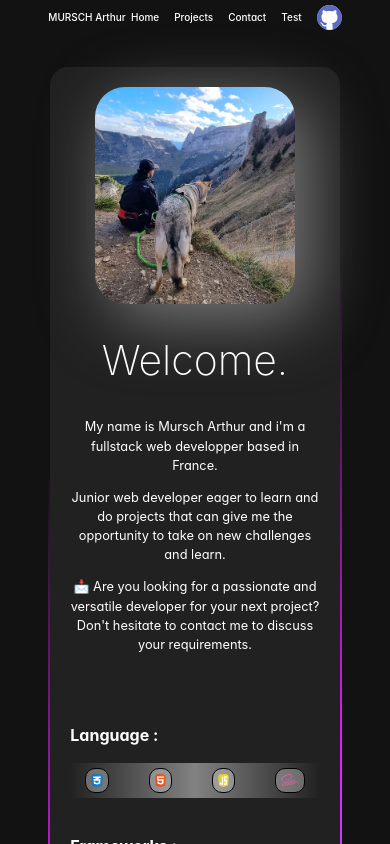
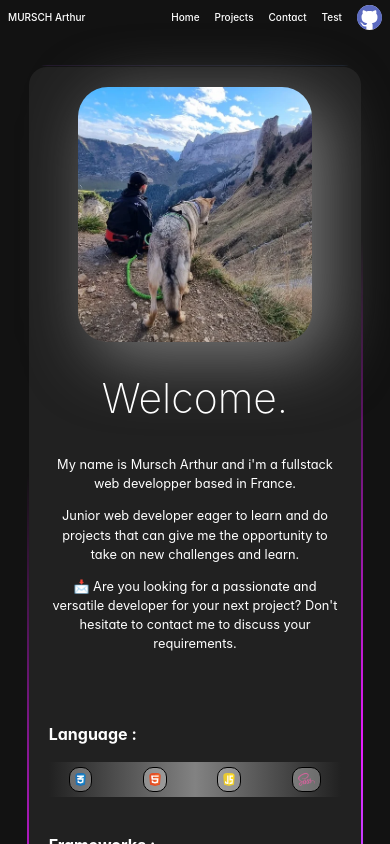
Before and after one commit to Crrux/Portfolio, a React (Vite) app: page / in a window 390 px wide. Shown: the top 844 px of the page. Built offline with nearby package versions, Linux system fonts and the light colour scheme.

Commit message:
modif padding body + width header

```diff
--- a/src/layout/Header/_header.sass
+++ b/src/layout/Header/_header.sass
@@ -10,7 +10,7 @@
     font-weight: 500
     @media screen and ( max-width: $layout-breakpoint-small )
         font-size: 10px
-        width: 90%
+        width: 100%
     &_nav
         display: flex
         align-items: center
--- a/src/sass/index.css
+++ b/src/sass/index.css
@@ -12,7 +12,7 @@
 @media screen and (max-width: 767.98px) {
   .Header {
     font-size: 10px;
-    width: 90%;
+    width: 100%;
   }
 }
 .Header_nav {
@@ -535,6 +535,11 @@ button:active {
   padding: 0 2rem 2rem 2rem;
   text-align: center;
 }
+@media screen and (max-width: 767.98px) {
+  #root {
+    padding: 0 0.5rem 0.5rem 0.5rem;
+  }
+}
 
 body {
   margin: 0;
--- a/src/sass/index.sass
+++ b/src/sass/index.sass
@@ -35,6 +35,8 @@ $layout-breakpoint-tablet-max: 1150px
     min-height: 100vh
     padding: 0 2rem 2rem 2rem
     text-align: center
+    @media screen and ( max-width: $layout-breakpoint-small )
+        padding: 0 0.5rem 0.5rem 0.5rem
 
 body
     margin: 0
```
Also changed, not shown: 1 other file (tests, documents, lock files or other folders).
